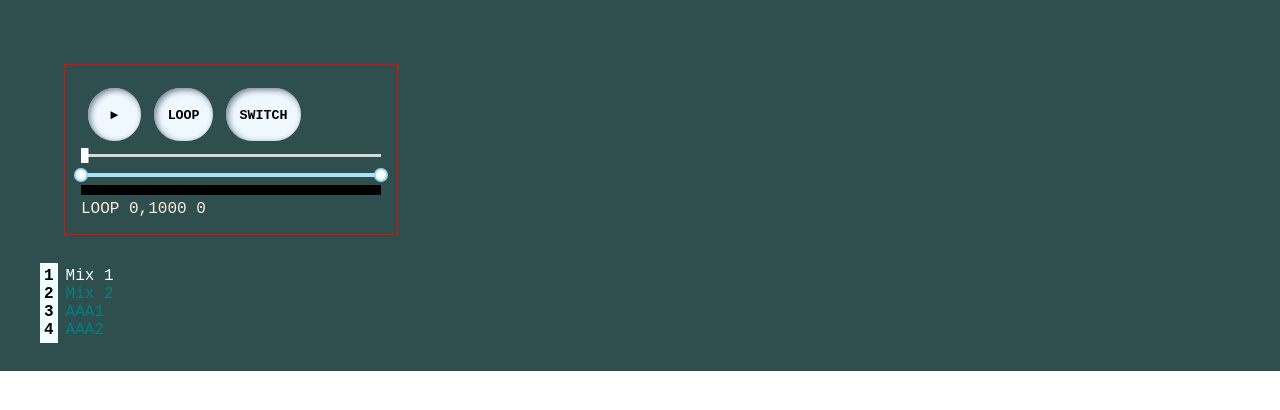
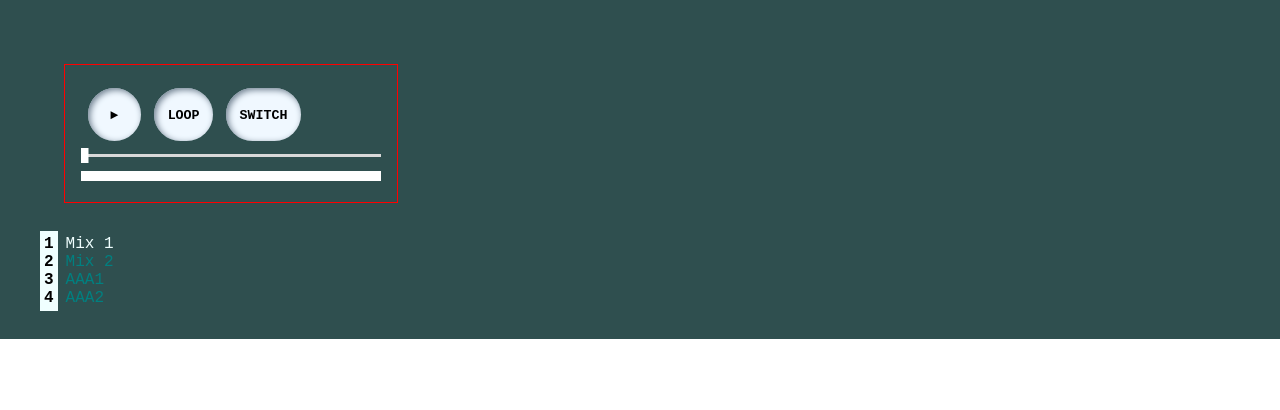
Before and after one commit to gyudisanyi/compare_sounds, a React (Create React App) app in the folder compare-sounds/: page / in a window 1280 px wide. Shown: the top 410 px of the page. Built offline with nearby package versions, Linux system fonts and the light colour scheme.

Commit message:
Bye bye rc-range, welcome custom canvas loopbar, we'll have a lot of fun

```diff
--- a/compare-sounds/src/App2.js
+++ b/compare-sounds/src/App2.js
@@ -1,7 +1,6 @@
 import React, { useState, useEffect, useCallback } from 'react';
 import Button from './components/Button/Button';
 import { Line } from 'rc-progress';
-import { Range } from 'rc-slider';
 import 'rc-slider/assets/index.css';
 import TrackInfo from './components/TrackInfo/TrackInfo';
 import './App.css';
@@ -19,6 +18,7 @@ function App() {
   const [nowPlaying, setNowPlaying] = useState(0);
   const [progress, setProgress] = useState(0);
   const [paused, setPaused] = useState(true);
+  const [loopBarCtx, setLoopBarCtx] = useState();
   const [looping, setLooping] = useState(false);
   const [loop, setLoop] = useState([0, 1000]);
   const [loopBarClicked, setLoopBarClicked] = useState(false);
@@ -27,10 +27,10 @@ function App() {
   const loopBarRef = useCallback((setCanvas) => {
     if (!setCanvas) {console.log(`nocanvas`); return}
     const canvasCtx = setCanvas.getContext("2d");
-    canvasCtx.fillStyle = 'black';
-    canvasCtx.fillRect(0, 0, 300, 100);
+    canvasCtx.fillStyle = 'white';
+    canvasCtx.fillRect(0, 0, 300, 10);
+    setLoopBarCtx(canvasCtx);
   }, []);
-
 
   const trackNodesRef = useCallback((setNode) => {
     if (!setNode) { console.log(`ohno`); return }
@@ -41,6 +41,15 @@ function App() {
     })
     setTrackNodes(Array.from(setNode.children));
   }, []);
+
+  useEffect(() => {
+    if (!loopBarCtx) { console.log('whatcanvas'); return }
+
+    loopBarCtx.fillStyle = 'black';
+    loopBarCtx.fillRect(0, 0, 300, 10);
+    loopBarCtx.fillStyle = 'yellow';
+    loopBarCtx.fillRect(loop[0] / 3.33, 0, (loop[1] - loop[0]) / 3.33, 10);
+  }, [loop])
 
   useEffect(() => {
     if (!looping) return;
@@ -70,16 +79,12 @@ function App() {
   }
 
   function loopBarMouse(e) {
-    console.log(e.nativeEvent.type)
-    console.log(e.nativeEvent.offsetX)
     switch (e.nativeEvent.type) {
       case `mousedown`:
-        console.log(`MOUSEDOWN`);
         setLoopBarClicked(prev => !prev);
         setLoopBarClickedValue(e.nativeEvent.offsetX);
         break;
       case `mouseup` || `mouseout`:
-          console.log(`MOUSEUP/out`);
           setLoopBarClicked(false);
           setLoop([loopBarClickedValue*3.33, e.nativeEvent.offsetX*3.33]);
           break;
@@ -88,7 +93,6 @@ function App() {
   }
 
   function switchTrack(i) {
-    console.log(i.target.id);
     trackNodes[nowPlaying].muted = true;
     switch (i.target.id) {
       case 'switch': trackNodes[(nowPlaying + 1) % trackNodes.length].muted = false;
@@ -108,18 +112,11 @@ function App() {
           <Button id="switch" buttonText="Switch" handleClick={switchTrack} />
         </div>
         <Line strokeLinecap="square" percent={progress} strokeWidth="5" strokeColor="#ffffff" onClick={seek} />
-        <Range
-          min={0}
-          max={1000}
-          defaultValue={[0, 1000]}
-          onChange={(e)=>setLoop(e)}
-          />
         <canvas ref={loopBarRef}
         onMouseDown={loopBarMouse}
         onMouseUp={loopBarMouse}
         onMouseLeave={loopBarMouse}
         width={300} height={10} />
-        {`LOOP ${loop}`} {loopBarClicked ? `C` : `0`} {loopBarClickedValue}
       </div>
       <div>
         <div ref={trackNodesRef}>{set.map((t, i)=> (<audio src={t[0]} key={i} id={i} loop muted/>))}</div>
```
